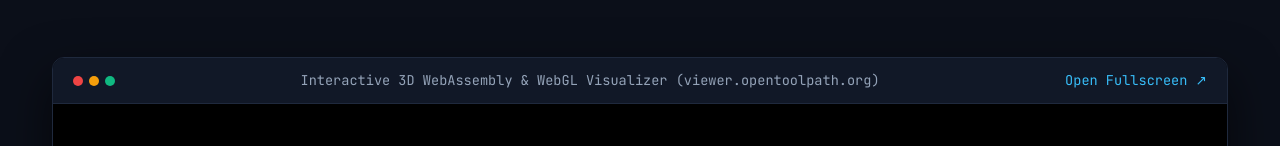
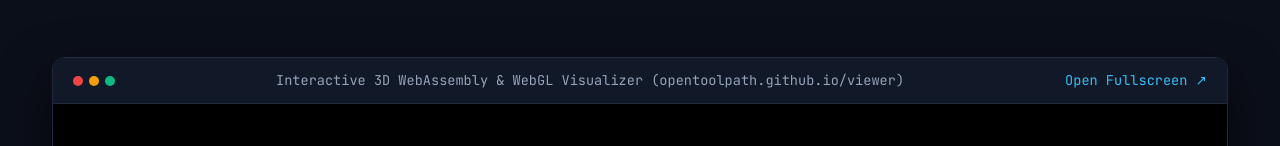
Before and after one commit to opentoolpath/opentoolpath.github.io, a plain HTML site: page index.html in a window 1280 px wide. Shown: the part 654-800 px from the top of the page. Drawn offline with Linux system fonts and the light colour scheme.

Commit message:
docs: point all links to active github pages sites (opentoolpath.github.io)

```diff
--- a/index.html
+++ b/index.html
@@ -407,7 +407,7 @@
             <span class="dot yellow"></span>
             <span class="dot green"></span>
           </div>
-          <span>Interactive 3D WebAssembly & WebGL Visualizer (viewer.opentoolpath.org)</span>
+          <span>Interactive 3D WebAssembly & WebGL Visualizer (opentoolpath.github.io/viewer)</span>
           <a href="viewer/" target="_blank" style="color: var(--primary);">Open Fullscreen ↗</a>
         </div>
         <iframe class="viewer-embed" src="viewer/" title="OpenToolpath 3D Web Viewer"></iframe>
```
Also changed, not shown: 1 other file.
